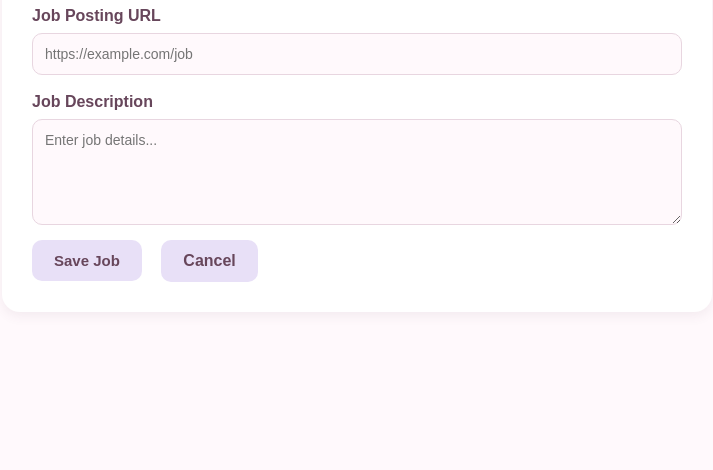
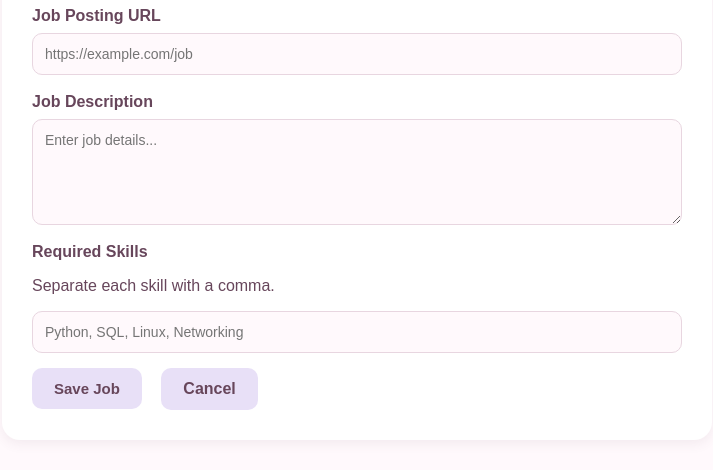
Before and after one commit to SanskritiPatel-Git/job-application-tracker, a Flask app: page /jobs/add in a window 1280 px wide. Shown: the part 837-1307 px from the top of the page, without its empty margins (28-741 px from the left). Before the commit the page ends 1119 px from the top, so only its background shows below. Run offline with Flask 3, Linux system fonts and the light colour scheme; data that the repository does not hold is empty.

Commit message:
Add required skills to job forms and improve job matching

```diff
--- a/app.py
+++ b/app.py
@@ -243,6 +243,21 @@ def add_job():
         date_posted = request.form.get('date_posted', '').strip()
         posting_url = request.form.get('posting_url', '').strip()
         job_description = request.form.get('job_description', '').strip()
+        requirements_input = request.form.get('requirements', '').strip()
+
+        import json
+
+        requirements_list = [
+            skill.strip()
+            for skill in requirements_input.split(',')
+            if skill.strip()
+        ]
+
+        requirements_json = (
+            json.dumps(requirements_list)
+            if requirements_list
+            else None
+        )
 
         if not company_id.isdigit():
             return "Please select a valid company.", 400
@@ -290,9 +305,9 @@ def add_job():
                 INSERT INTO jobs (
                     company_id, job_title, job_type,
                     salary_min, salary_max, date_posted,
-                    posting_url, job_description
+                    posting_url, job_description, requirements
                 )
-                VALUES (%s, %s, %s, %s, %s, %s, %s, %s)
+                VALUES (%s, %s, %s, %s, %s, %s, %s, %s, %s)
             """, (
                 int(company_id),
                 job_title,
@@ -301,7 +316,8 @@ def add_job():
                 maximum,
                 date_posted or None,
                 posting_url or None,
-                job_description or None
+                job_description or None,
+                requirements_json
             ))
             conn.commit()
         finally:
@@ -359,8 +375,24 @@ def edit_job(job_id):
             date_posted = request.form.get('date_posted', '').strip()
             posting_url = request.form.get('posting_url', '').strip()
             job_description = request.form.get('job_description', '').strip()
+            requirements_input = request.form.get('requirements', '').strip()
+
+            import json
+
+            requirements_list = [
+                skill.strip()
+                for skill in requirements_input.split(',')
+                if skill.strip()
+            ]
+
+            requirements_json = (
+                json.dumps(requirements_list)
+                if requirements_list
+                else None
+            )
 
             if not company_id.isdigit() or not any(
+
                 c['company_id'] == int(company_id) for c in companies
             ):
                 return "Please select a valid company.", 400
@@ -408,8 +440,9 @@ def edit_job(job_id):
                     salary_max = %s,
                     date_posted = %s,
                     posting_url = %s,
-                    job_description = %s
-                WHERE job_id = %s
+                    job_description = %s,
+                    requirements = %s
+                    WHERE job_id = %s
             """, (
                 int(company_id),
                 job_title,
@@ -419,16 +452,33 @@ def edit_job(job_id):
                 date_posted or None,
                 posting_url or None,
                 job_description or None,
+                requirements_json,
                 job_id
             ))
 
             conn.commit()
             return redirect(url_for('jobs_page'))
 
+        import json
+
+        existing_requirements = job.get('requirements')
+
+        if isinstance(existing_requirements, (str, bytes)):
+            existing_requirements = json.loads(existing_requirements)
+
+        if not isinstance(existing_requirements, list):
+            existing_requirements = []
+
+        requirements_text = ', '.join(
+            skill for skill in existing_requirements
+            if isinstance(skill, str)
+        )
+
         return render_template(
             'edit_job.html',
             job=job,
-            companies=companies
+            companies=companies,
+            requirements_text=requirements_text
         )
 
     finally:
--- a/templates/add_job.html
+++ b/templates/add_job.html
@@ -67,6 +67,13 @@
         <textarea id="job_description" name="job_description"
                   rows="5" placeholder="Enter job details..."></textarea>
 
+        <label for="requirements">Required Skills</label>
+<p>Separate each skill with a comma.</p>
+<input type="text"
+       id="requirements"
+       name="requirements"
+       placeholder="Python, SQL, Linux, Networking">
+
         <button type="submit">Save Job</button>
         <a href="/jobs" class="btn-add">Cancel</a>
 
```
Also changed, not shown: templates/edit_job.html (+7 -0 lines).
